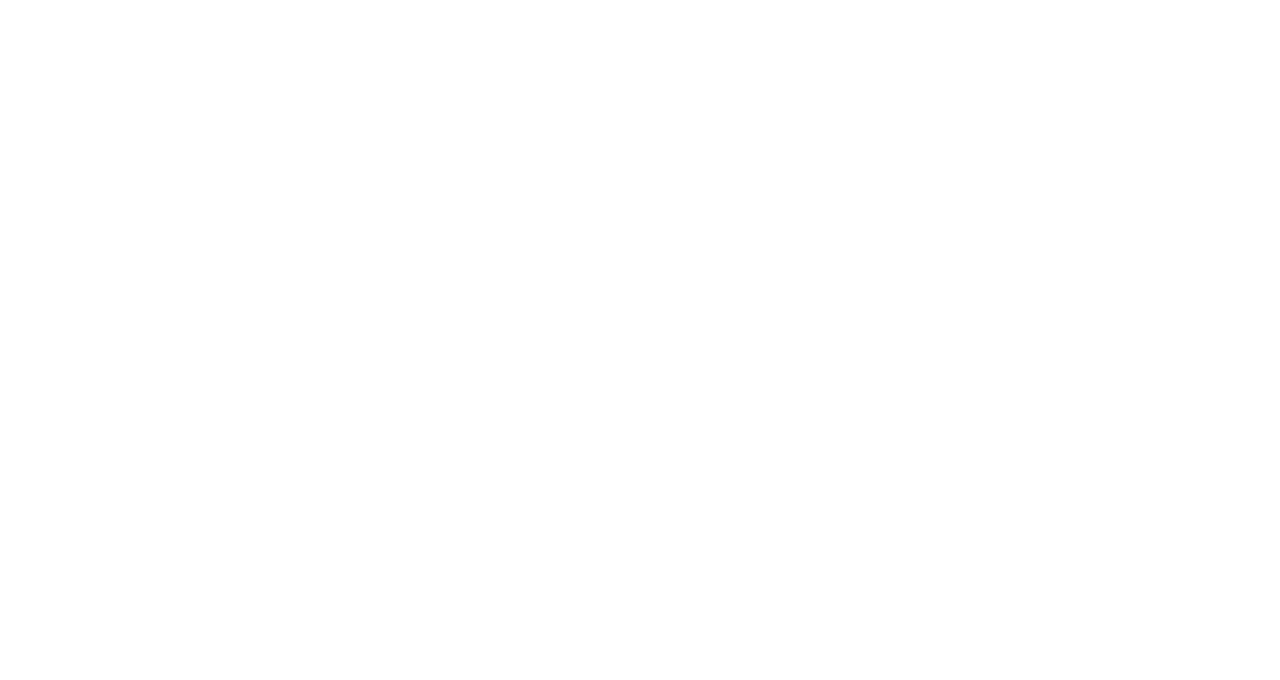
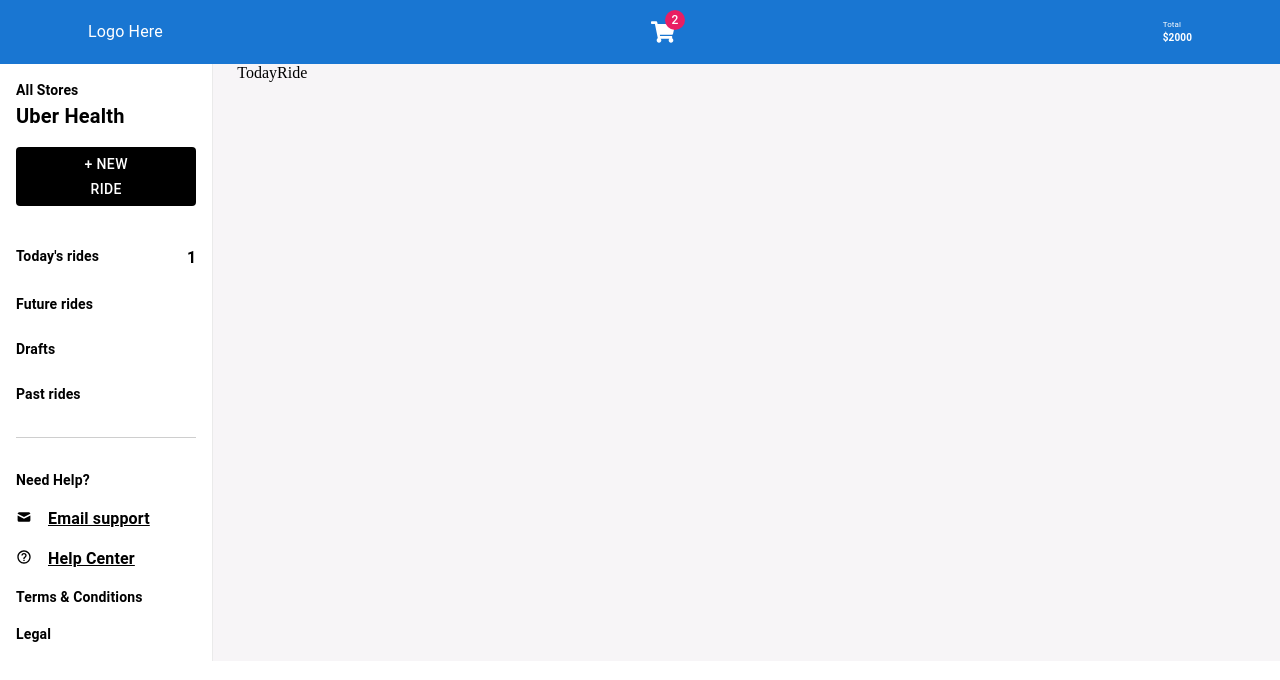
Before and after one commit to usmanjhumri/Dashboard, a React (Vite) app: page /futurerides in a window 1280 px wide. Before the commit this address had no page. Shown: the top 680 px of the page. Built offline with nearby package versions, Linux system fonts and the light colour scheme.

Commit message:
adding components

```diff
--- a/src/App.jsx
+++ b/src/App.jsx
@@ -4,6 +4,7 @@ import './App.css'
 import SideBar from './commonComponents/SideBar/SideBar'
 import Home from './component/Home/Home'
 import TodayRide from './component/Today\'s Ride/TodayRide'
+import Drafts from './component/Drafts/Drafts'
 
 function App() {
 
@@ -12,7 +13,8 @@ function App() {
       <div>
         <Routes>
           <Route path='/' element={<SideBar childComponent={<Home />} />} />
-          <Route path='/one' element={<SideBar childComponent={<TodayRide />} />} />
+          <Route path='/futurerides' element={<SideBar childComponent={<TodayRide />} />} />
+          <Route path='/drafts' element={<SideBar childComponent={<Drafts />} />} />
         </Routes>
       </div>
     </>
--- a/src/commonComponents/SideBar/SidebarArray.jsx
+++ b/src/commonComponents/SideBar/SidebarArray.jsx
@@ -32,20 +32,20 @@ export const SideBarArray = [
     {
         text1: "Future rides",
         // text2: "Spirits   win   bear",
-        to: '/one'
+        to: '/futurerides'
 
     },
     {
 
         text1: "Drafts",
         // text2: "Spirits   win   bear",
-        to: '/two'
+        to: '/drafts'
 
     },
     {
         text1: "Past rides",
         // text2: "Spirits   win   bear",
-        to: '/three'
+        to: '/pastrides'
 
     },
 ]
--- /dev/null
+++ b/src/component/Drafts/Drafts.jsx
@@ -0,0 +1,8 @@
+
+const Drafts = () => {
+    return (
+        <div>Drafts</div>
+    )
+}
+
+export default Drafts
```
Also changed, not shown: src/component/Past Rides/PastRides.jsx (added).
